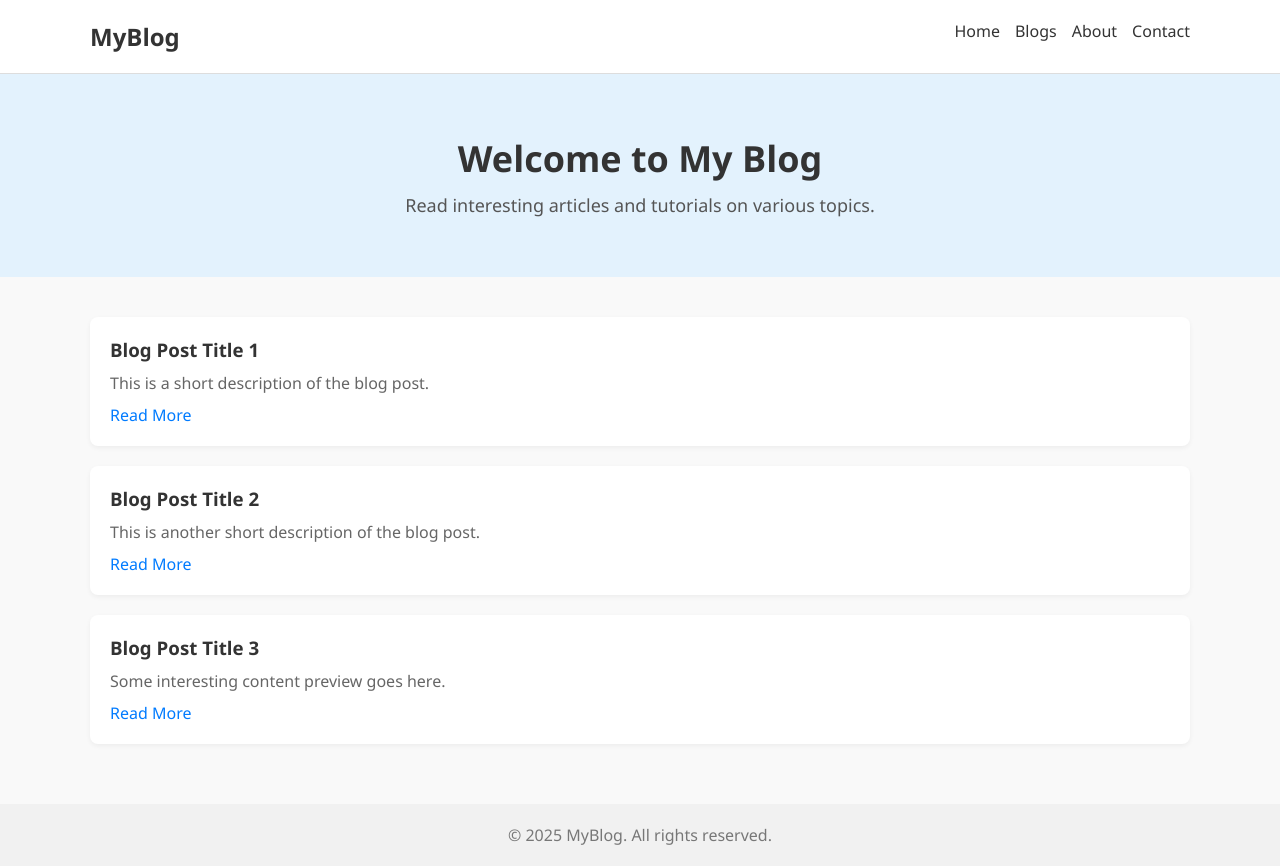
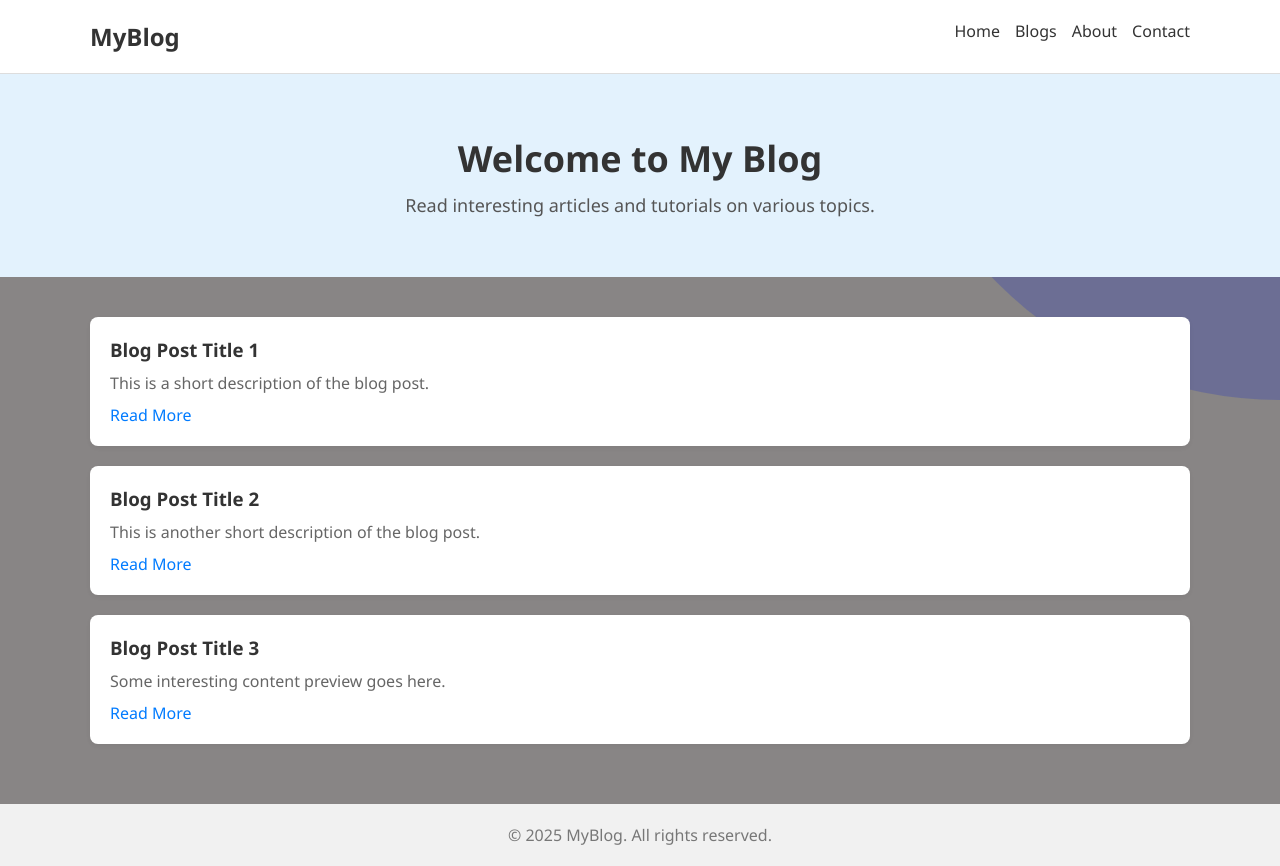
Before and after one commit to 1mr4n016/web-development, a plain HTML site: page index.html in a window 1280 px wide. Drawn offline with Linux system fonts and the light colour scheme.

Commit message:
prototype

```diff
--- a/index.html
+++ b/index.html
@@ -1,12 +1,16 @@
 <!DOCTYPE html>
 <html lang="en">
 <head>
-  <meta charset="UTF-8">
-  <meta name="viewport" content="width=device-width, initial-scale=1.0">
+  <meta charset="UTF-8" />
+  <meta name="viewport" content="width=device-width, initial-scale=1.0"/>
   <title>My Blog</title>
-  <link rel="stylesheet" href="style.css">
+  <link rel="stylesheet" href="style.css" />
 </head>
 <body>
+
+  <!-- Decorative Background Shape -->
+  <div class="decorative-arc"></div>
+
 
   <header>
     <div class="container">
--- a/style.css
+++ b/style.css
@@ -1,4 +1,4 @@
-/* Reset some default styles */
+/* Reset */
 * {
   margin: 0;
   padding: 0;
@@ -7,14 +7,24 @@
 
 body {
   font-family: 'Segoe UI', Tahoma, Geneva, Verdana, sans-serif;
-  background-color: #f9f9f9;
+  background-color: #888585;
   color: #333;
+  position: relative;
+  overflow-x: hidden;
 }
 
-.container {
-  width: 90%;
-  max-width: 1100px;
-  margin: auto;
+
+/* 🔵 Decorative Inward Arc */
+.decorative-arc {
+  position: fixed;
+  top: 0;
+  right: 0;
+  width: 400px;
+  height: 400px;
+  background-color: #2d3ebb;
+  border-bottom-left-radius: 100%;
+  z-index: -1;
+  opacity: 0.3;
 }
 
 /* Header */
@@ -22,6 +32,12 @@ header {
   background-color: white;
   border-bottom: 1px solid #ddd;
   padding: 20px 0;
+}
+
+.container {
+  width: 90%;
+  max-width: 1100px;
+  margin: auto;
 }
 
 .logo {
@@ -51,14 +67,13 @@ nav ul li a:hover {
   color: #007BFF;
 }
 
-/* Clearfix */
 header::after {
   content: "";
   display: table;
   clear: both;
 }
 
-/* Hero Section */
+/* Hero */
 .hero {
   background-color: #e3f2fd;
   padding: 60px 0;
```
